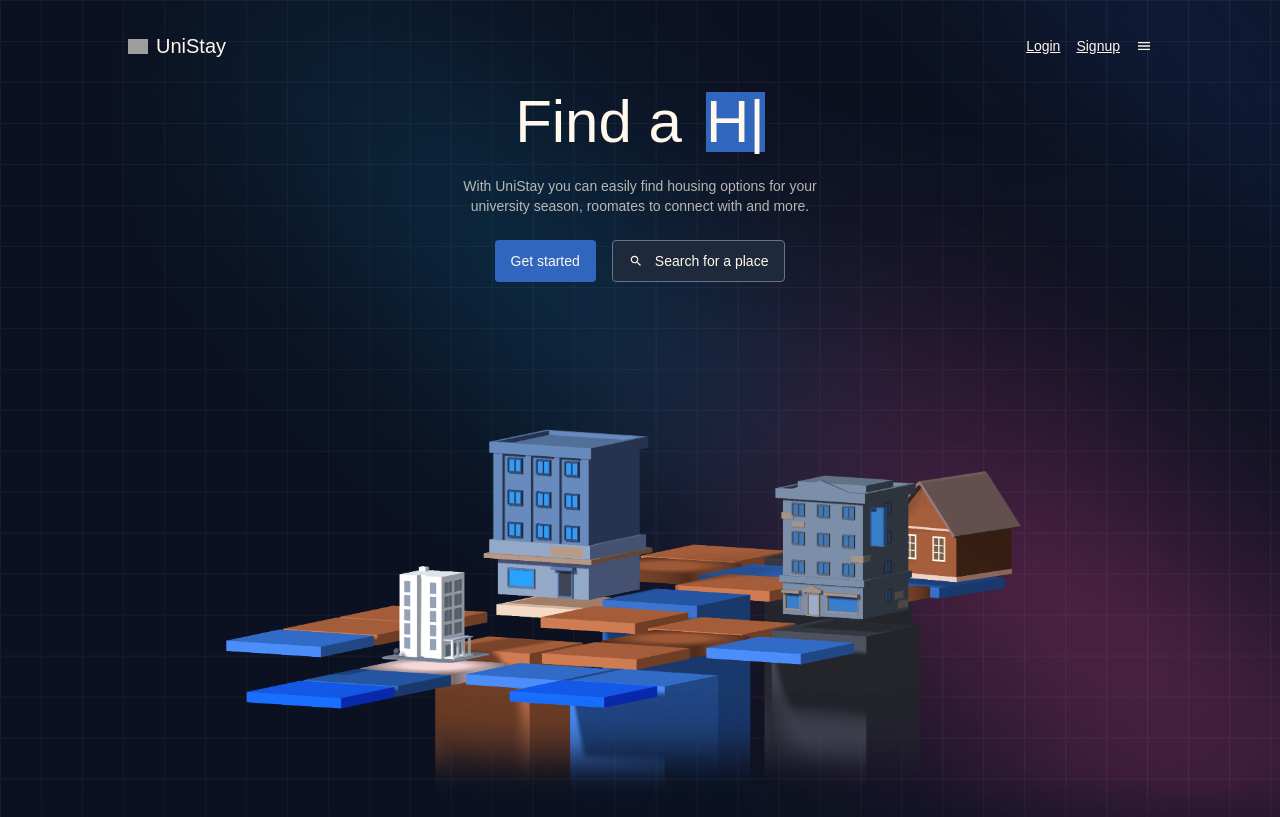
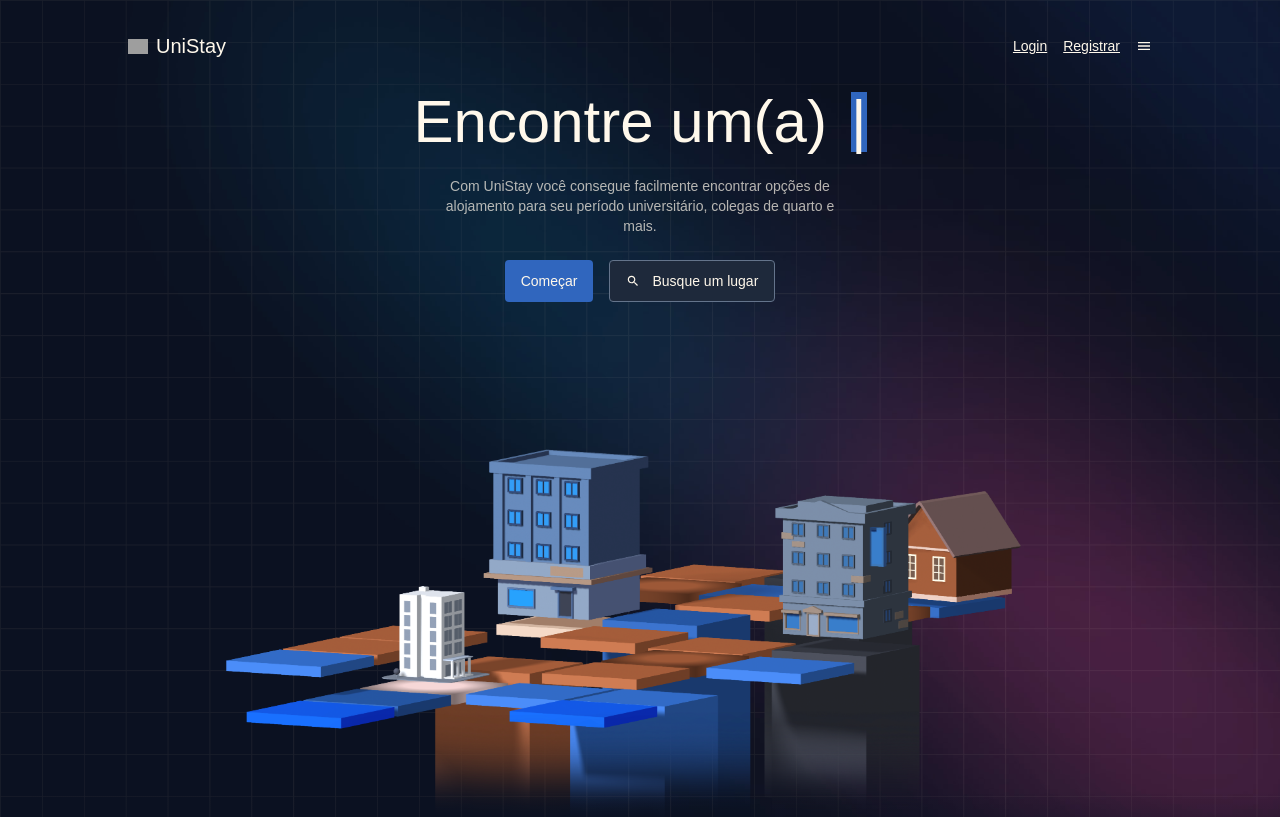
Before and after one commit to amarogu/unistayweb, a Next.js app in the folder unistaywebsite/: page / in a window 1280 px wide. Shown: the top 817 px of the page. Built offline with nearby package versions, Linux system fonts and the light colour scheme; grey boxes are pictures that could not be loaded; a web font is replaced by a local one.

Commit message:
Update language to Portuguese in LanguageProvider

```diff
--- a/unistaywebsite/src/app/LanguageContext.js
+++ b/unistaywebsite/src/app/LanguageContext.js
@@ -4,7 +4,7 @@ import React from 'react';
 const LanguageContext = React.createContext();
 
 export const LanguageProvider = ({ children }) => {
-  const [language, setLanguage] = React.useState('English');
+  const [language, setLanguage] = React.useState('Portuguese');
 
   return (
     <LanguageContext.Provider value={{ language, setLanguage }}>
```
